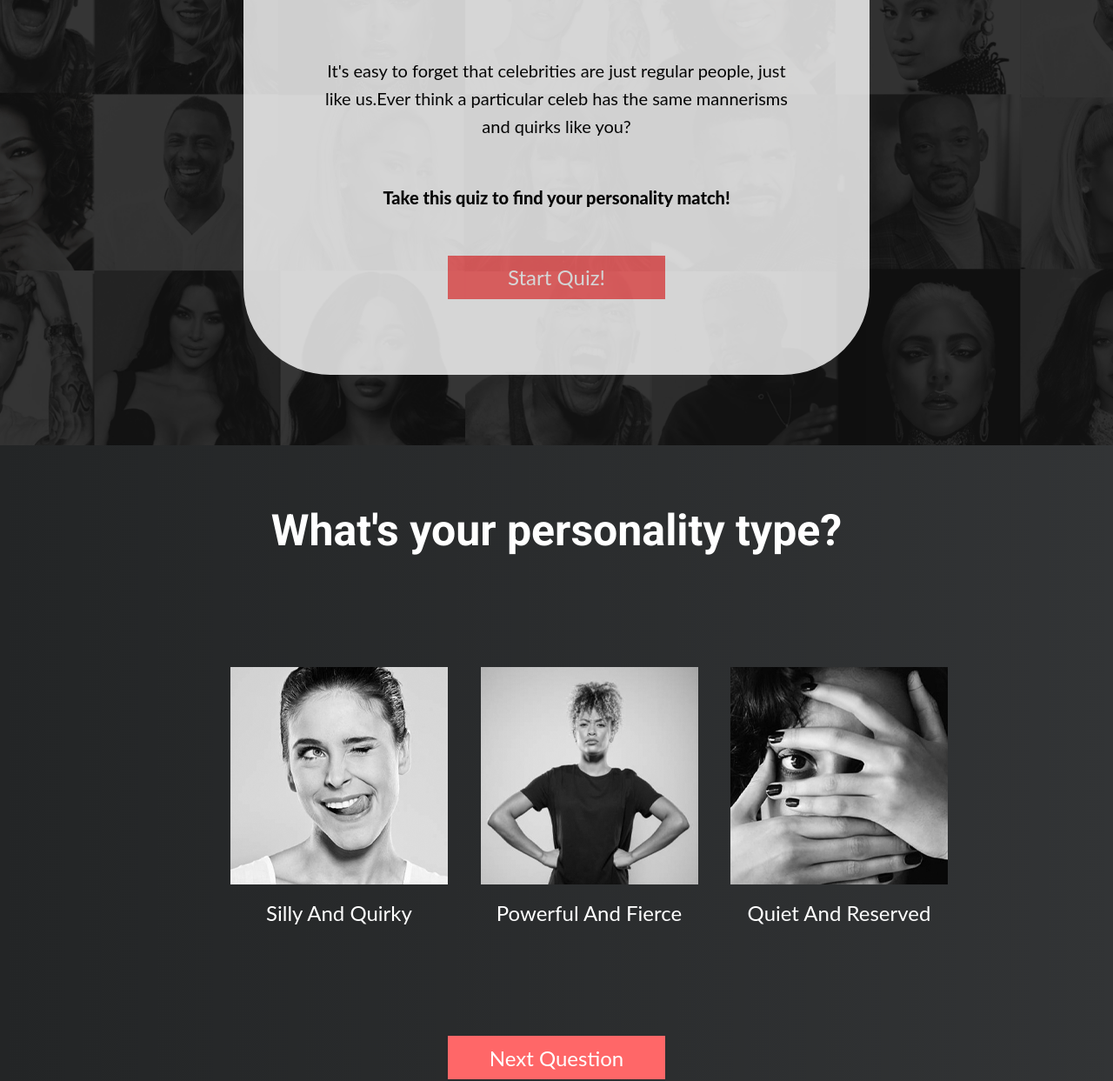
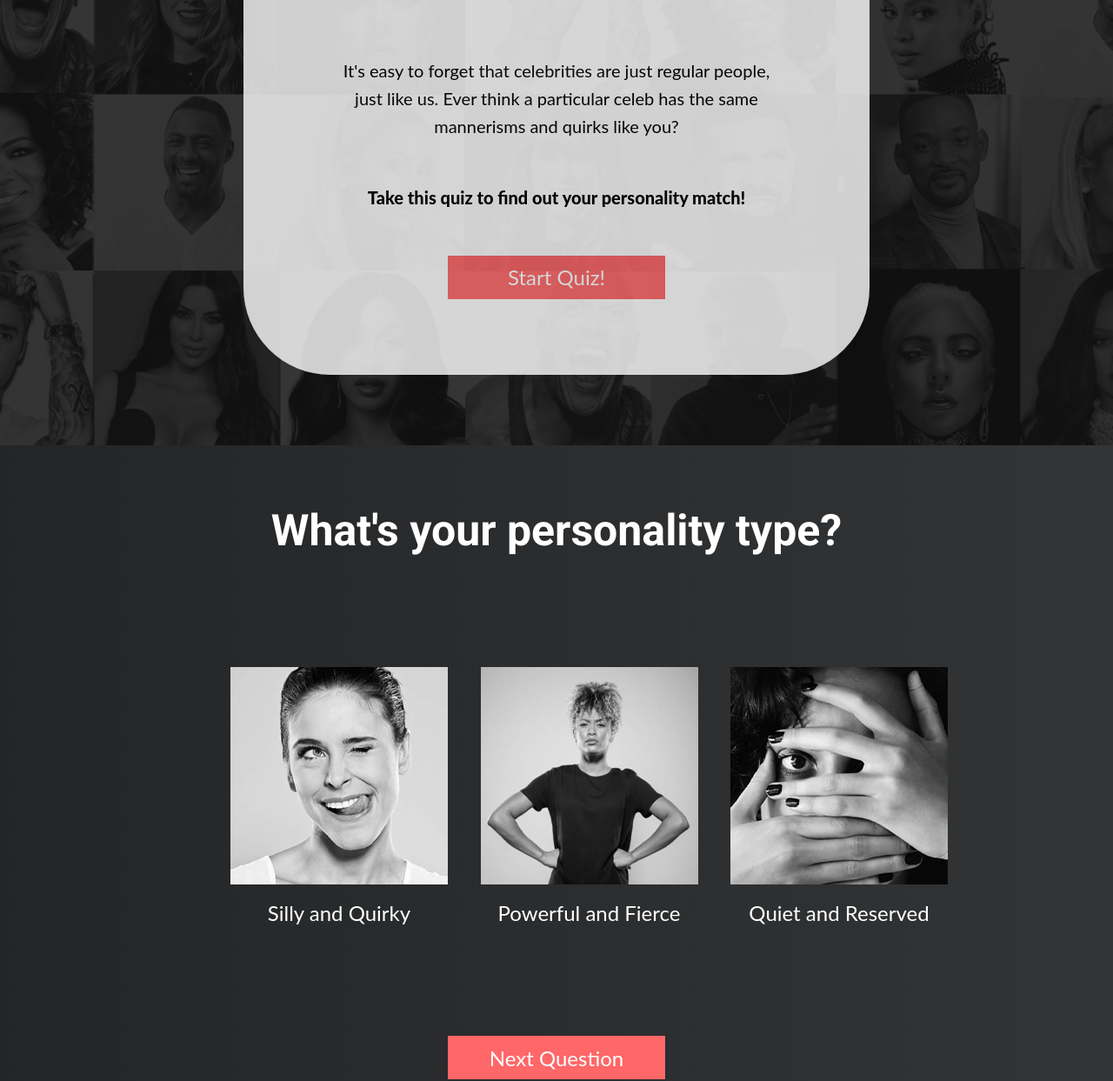
Before and after one commit to whitreid07/whitneyReidProjectThree, a plain HTML site: page index.html in a window 1280 px wide. Shown: the part 288-1531 px from the top of the page at 87% size. Drawn offline with nearby package versions, Linux system fonts and the light colour scheme; a web font is replaced by a local one.

Commit message:
Add files via upload

```diff
--- a/index.html
+++ b/index.html
@@ -10,6 +10,7 @@
   <link href="https://fonts.googleapis.com/css?family=Chango|Fascinate&display=swap" rel="stylesheet">
   <link href="https://fonts.googleapis.com/css?family=Roboto:400,700&display=swap" rel="stylesheet">
   <script src="https://kit.fontawesome.com/eef311a6a4.js"></script>
+  <link type="image/png" href="favicon/walkOffameIcon" rel="icon">
 </head>
 
 <body>
@@ -17,10 +18,10 @@
     <div class="wrapperContainer">
       <div class="headerBox">
         <h1>know your celebrity personality type</h1>
-        <p class="headerFirstParagraph">It's easy to forget that celebrities are just regular people, just like us.Ever
+        <p class="headerFirstParagraph">It's easy to forget that celebrities are just regular people, just like us. Ever
           think a particular celeb has the same mannerisms and quirks like you?
         </p>
-        <p class="headerSecondParagraph"> Take this quiz to find your personality match!</p>
+        <p class="headerSecondParagraph"> Take this quiz to find out your personality match!</p>
         <div class="headerButtonContainerOne">
           <button class="headerButton">start quiz!</button>
         </div>
@@ -44,7 +45,7 @@
                     <img class="questionOneSilly" title="silly and quriky" src="images/questionOneSilly.png"
                       alt="Young woman with winking one eye and sticking her tounge out">
                   </div>
-                  <p class="questionOneSillyParagraph">silly and quirky</p>
+                  <p class="questionOneSillyParagraph">Silly and Quirky</p>
                 </label>
               </div>
             </fieldset>
@@ -56,7 +57,7 @@
                   <img class="questionTwoAmbitious" title="powerful and fierce" src="images/questionTwoAmbitious.png"
                     alt="Woman with hands on hips looking strong ">
                 </div>
-                <p class="questionTwoAmbitiousParagraph">powerful and fierce</p>
+                <p class="questionTwoAmbitiousParagraph">Powerful and Fierce</p>
               </label>
             </fieldset>
 
@@ -67,7 +68,7 @@
                   <img class="questionThreeReserved" title="quiet and reserved" src="images/questionThreeReserved.png"
                     alt="Woman covering face with only here right speaking through">
                 </div>
-                <p class="questionThreeReservedParagraph">quiet and reserved</p>
+                <p class="questionThreeReservedParagraph">Quiet and Reserved</p>
               </label>
             </fieldset>
           </div>
--- a/styles/style.css
+++ b/styles/style.css
@@ -290,8 +290,12 @@ header {
 
 .headerBox p {
   color: #000;
-  padding: 0 11%;
+  padding: 0 14%;
   padding-bottom: 7%;
+}
+
+.headerFirstParagraph p {
+  padding: 0 25%;
 }
 
 .headerSecondParagraph {
@@ -411,12 +415,15 @@ input[type="radio"]:checked + label > div {
 
 .questionOneSillyParagraph,
 .questionTwoAmbitiousParagraph,
-.questionThreeReservedParagraph,
+.questionThreeReservedParagraph {
+  text-align: center;
+}
+
 .questionTwoBlueParagraph,
 .questionTwoPurpleParagraph,
 .questionTwoRedParagraph {
+  text-transform: capitalize;
   text-align: center;
-  text-transform: capitalize;
 }
 
 .headerButton {
```
Also changed, not shown: 1 other file.
